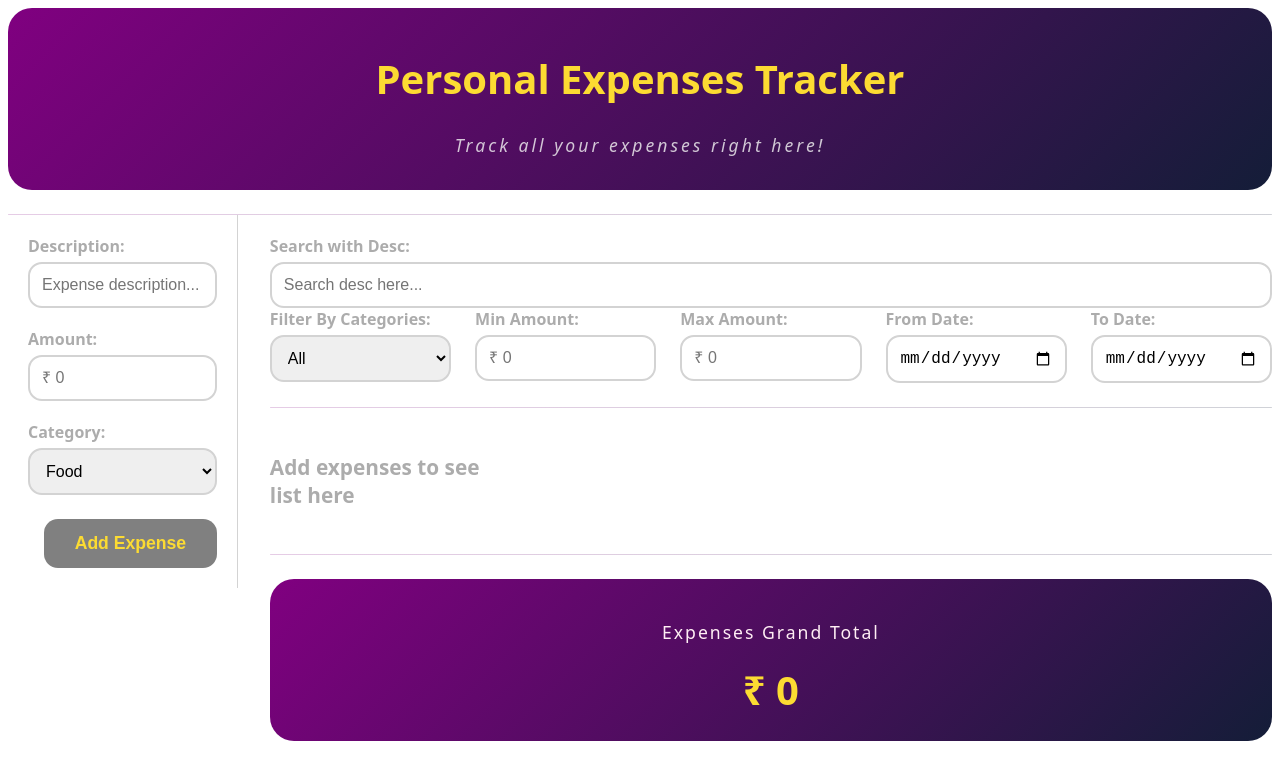
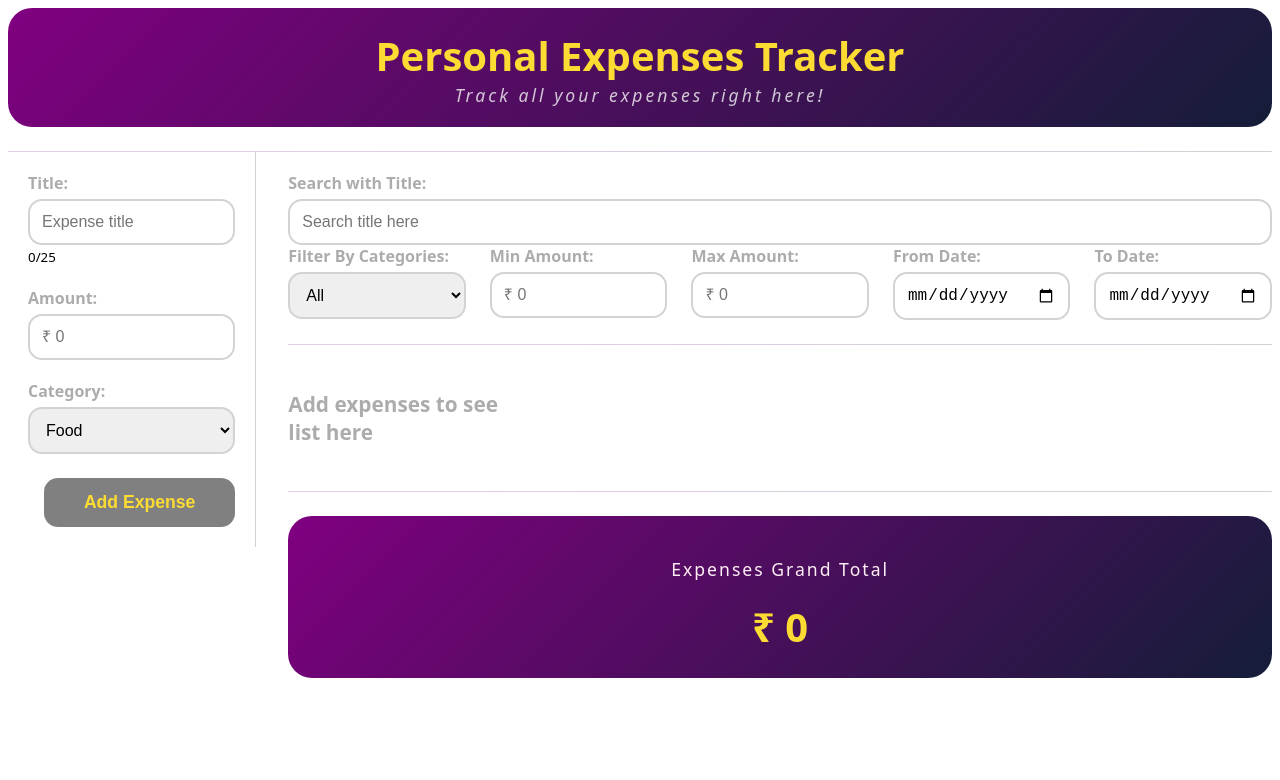
Before and after one commit to avtarsingh99/expense-tracker, a React (Vite) app: page / in a window 1280 px wide. Shown: the top 780 px of the page. Built offline with nearby package versions, Linux system fonts and the light colour scheme.

Commit message:
Bugs fixed

```diff
--- a/src/App.css
+++ b/src/App.css
@@ -1,6 +1,8 @@
 .app {
   margin: 0;
+  padding: 0;
   max-width: 100vw;
+  max-height: 100vh;
   font-family:
     system-ui,
     -apple-system,
@@ -19,14 +21,15 @@
 
 header {
   background: linear-gradient(135deg, purple, #141d38);
-  padding: 16px;
   border-radius: 24px;
   text-align: center;
+  padding: 20px;
 }
 
 header h1 {
   color: #fcdb32;
   font-size: 2.5rem;
+  margin: 0;
 }
 
 header p {
@@ -35,6 +38,7 @@ header p {
   font-style: italic;
   letter-spacing: 3px;
   opacity: 0.8;
+  margin: 0;
 }
 
 .line {
@@ -197,7 +201,7 @@ header p {
 .desc {
   font-weight: bold;
   color: #141d38;
-  font-size: 1.1rem;
+  font-size: 14px;
 }
 
 .category {
@@ -242,7 +246,7 @@ header p {
 
 .amount {
   font-weight: bold;
-  font-size: 1.8rem;
+  font-size: 20px;
   color: #3447aa;
 }
 
--- a/src/App.jsx
+++ b/src/App.jsx
@@ -37,8 +37,13 @@ function App() {
   const handleSubmit = (e) => {
     e.preventDefault();
 
-    if (!description.trim() || !amount) {
-      alert("Description & Amount are compulsory!!!")
+    if (description.length > 25) {
+      alert("Expense title can't be more than 25 characters !!!");
+      setDescription('')
+      return
+    } else if (amount > 9999) {
+      alert("Expense amount can't be more than ₹9999")
+      setAmount('')
       return
     }
 
@@ -64,6 +69,22 @@ function App() {
   }
 
   const saveEditData = () => {
+
+    if (!editingCardData.description.trim()) {
+      alert("Title can't be empty!!!");
+      return;
+    }
+
+    if (editingCardData.description.length > 25) {
+      alert("Title can't be more than 25 characters !!!");
+      setEditingCardData(prev => ({ ...prev, description: editingCardData.description.slice(0, 25) }));
+      return;
+    }
+
+    if (editingCardData.amount === '' || Number(editingCardData.amount) <= 0) {
+      alert("Amount must be more than zero !!!");
+      return;
+    }
 
     setExpenses(prevExpenses =>
       prevExpenses.map(expense =>
@@ -104,14 +125,15 @@ function App() {
             <form className='add-form' onSubmit={handleSubmit}>
               <div className='top-group'>
                 <div className='input-group'>
-                  <label htmlFor='desc'>Description: </label>
+                  <label htmlFor='desc'>Title: </label>
                   <input
                     type='text'
                     id='desc'
                     value={description}
-                    placeholder='Expense description...'
+                    placeholder='Expense title'
                     onChange={(e) => setDescription(e.target.value)}
                   />
+                  <small style={description.length > 25 ? { color: 'crimson' } : {}}>{description.length}/25</small>
                 </div>
                 <div className='input-group'>
                   <label htmlFor='amount'>Amount: </label>
@@ -156,10 +178,10 @@ function App() {
             <div className='filters-section'>
               <div className='search-group'>
                 <div className='input-group'>
-                  <label>Search with Desc: </label>
+                  <label>Search with Title: </label>
                   <input
                     type='text'
-                    placeholder='Search desc here...'
+                    placeholder='Search title here'
                     value={filters.searchTerm}
                     onChange={(e) => updateFilter("searchTerm", e.target.value)}
                   />
@@ -238,10 +260,11 @@ function App() {
                         <input
                           className='edit-input'
                           type='text'
-                          placeholder='Expense desc here'
+                          placeholder='Expense title here'
                           value={editingCardData.description}
                           onChange={(e) => setEditingCardData(prev => ({ ...prev, description: e.target.value }))}
                         />
+                        <small style={editingCardData.description.length > 25 ? { color: 'crimson' } : {}}>{editingCardData.description.length}/25</small>
                         <select className='edit-select' value={editingCardData.category} onChange={(e) => setEditingCardData(prev => ({ ...prev, category: e.target.value }))}>
                           {categories.slice(1).map(category => (
                             <option key={category} value={category}>{category.charAt(0).toUpperCase() + category.slice(1)}</option>
--- a/src/hooks/useFilters.js
+++ b/src/hooks/useFilters.js
@@ -12,6 +12,17 @@ const useFilters = (data) => {
     })
 
     const updateFilter = (key, value) => {
+
+        if (key === 'dateFrom' && filters.dateTo && value > filters.dateTo) {
+            alert("From date can't be later than To date!!!");
+            return;
+        }
+
+        if (key === 'dateTo' && filters.dateFrom && value < filters.dateFrom) {
+            alert("To date can't be earlier than From date!!!");
+            return;
+        }
+
         setFilters(prev => ({
             ...prev,
             [key]: value
@@ -33,31 +44,29 @@ const useFilters = (data) => {
 
         return data.filter(item => {
 
-            console.log('item.date:', item.date, '| dateFrom:', filters.dateFrom, '| comparison:', item.date < filters.dateFrom);
-
             //filtering categories
-            if(filters.category !== 'all' && item.category !== filters.category){
+            if (filters.category !== 'all' && item.category !== filters.category) {
                 return false;
             }
 
             // filter date range
-            if(filters.dateFrom && item.date < filters.dateFrom){
+            if (filters.dateFrom && item.date < filters.dateFrom) {
                 return false;
             }
-            if(filters.dateTo && item.date > filters.dateTo){
+            if (filters.dateTo && item.date > filters.dateTo) {
                 return false;
             }
 
             // filter amount
-            if(filters.minAmount && item.amount < parseInt(filters.minAmount)){
+            if (filters.minAmount && item.amount < parseInt(filters.minAmount)) {
                 return false;
             }
-            if(filters.maxAmount && item.amount > parseInt(filters.maxAmount)){
+            if (filters.maxAmount && item.amount > parseInt(filters.maxAmount)) {
                 return false;
             }
 
             // filter search term
-            if(filters.searchTerm && !item.description.toLowerCase().includes(filters.searchTerm.toLowerCase())){
+            if (filters.searchTerm && !item.description.toLowerCase().includes(filters.searchTerm.toLowerCase())) {
                 return false;
             }
 
@@ -67,11 +76,11 @@ const useFilters = (data) => {
 
     const getFilterSummary = () => {
         const activeFiltersArray = Object.entries(filters).filter(([key, value]) => {
-            if(key === 'category') return value !== 'all';
+            if (key === 'category') return value !== 'all';
             return value !== '';
         })
 
-        return{
+        return {
             activeFiltersCount: activeFiltersArray.length,
             totalResult: filteredExpenses.length,
             hasActiveFilters: activeFiltersArray.length > 0
@@ -79,7 +88,7 @@ const useFilters = (data) => {
     }
 
 
-    return {filters, updateFilter, clearFilters, filteredExpenses, getFilterSummary}
+    return { filters, updateFilter, clearFilters, filteredExpenses, getFilterSummary }
 }
 
 export default useFilters
```
